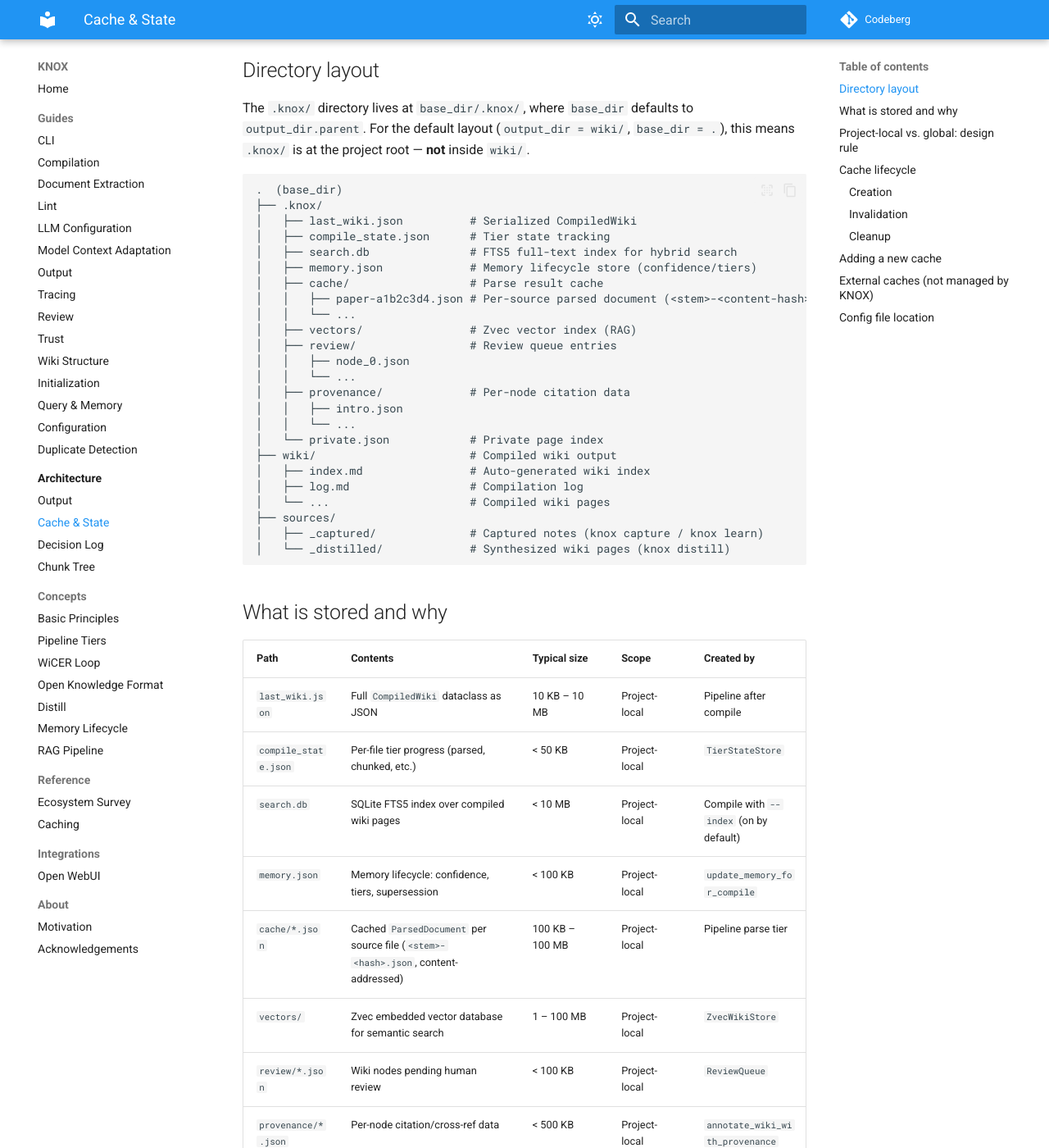
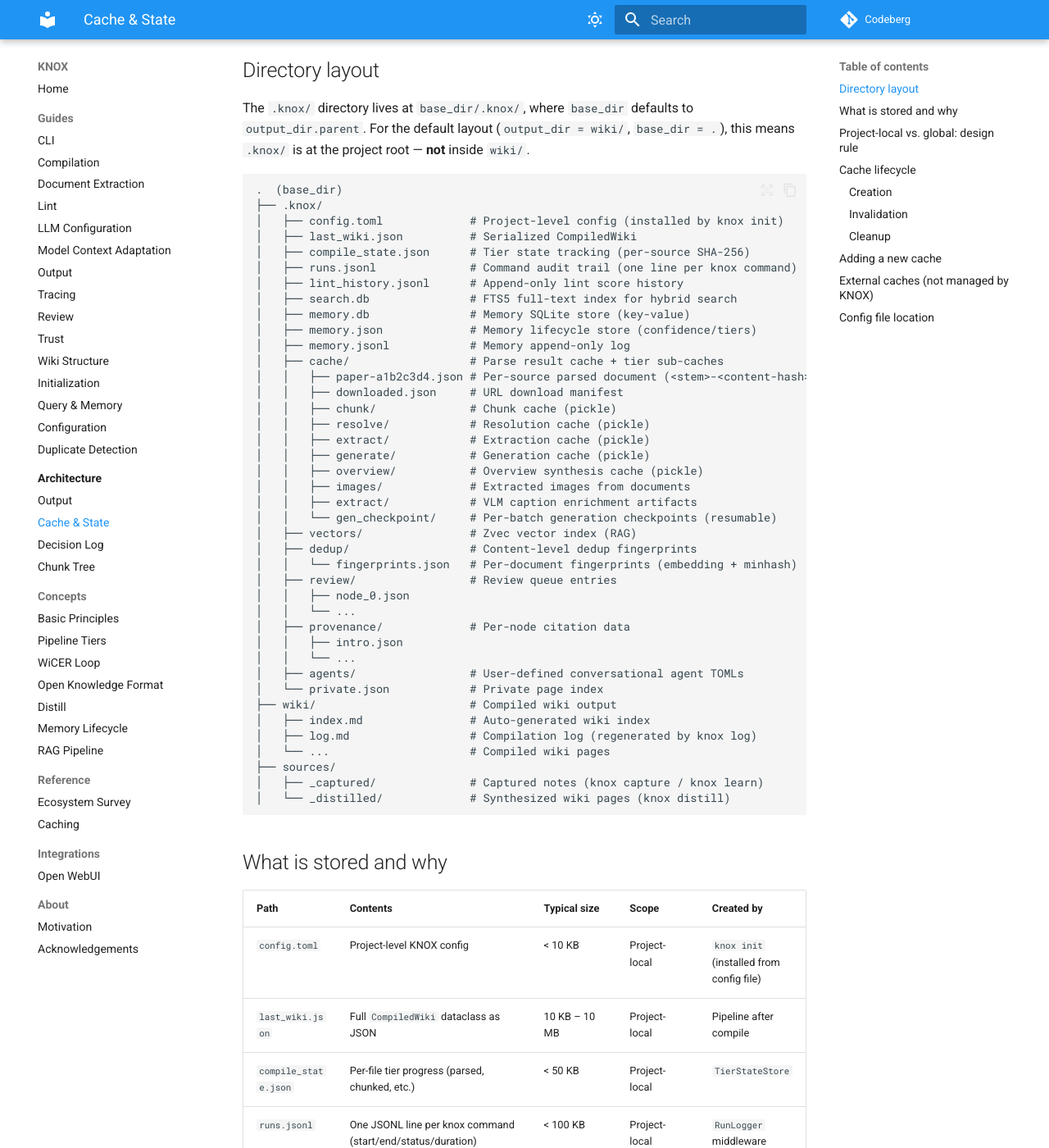
Before and after one commit to jr2804/kompend, an MkDocs documentation site: the page built from docs/architecture/cache.md, in a window 1280 px wide and 1400 px high, scrolled down 243 px. Shown: the whole window at 82% size. Built offline with MkDocs 1.6.1 and Material for MkDocs 9.7.7, drawn with Linux system fonts in a browser that asks for light colours; some of the changed text lies outside the part shown.

Commit message:
docs: update .knox/ directory structure and cache documentation
Add missing entries: config.toml, runs.jsonl, lint_history.jsonl,
memory.db, memory.jsonl, cache sublayers (chunk/resolve/extract/generate/
overview/gen_checkpoint/images), dedup/fingerprints.json, agents/.
Update invalidation table with per-layer, gen_checkpoint, dedup,
runs.jsonl, and lint_history entries.

[skip release]

````diff
--- a/docs/architecture/cache.md
+++ b/docs/architecture/cache.md
@@ -14,24 +14,40 @@ project root — **not** inside `wiki/`.
 ```text
 .  (base_dir)
 ├── .knox/
+│   ├── config.toml             # Project-level config (installed by knox init)
 │   ├── last_wiki.json          # Serialized CompiledWiki
-│   ├── compile_state.json      # Tier state tracking
+│   ├── compile_state.json      # Tier state tracking (per-source SHA-256)
+│   ├── runs.jsonl              # Command audit trail (one line per knox command)
+│   ├── lint_history.jsonl      # Append-only lint score history
 │   ├── search.db               # FTS5 full-text index for hybrid search
+│   ├── memory.db               # Memory SQLite store (key-value)
 │   ├── memory.json             # Memory lifecycle store (confidence/tiers)
-│   ├── cache/                  # Parse result cache
+│   ├── memory.jsonl            # Memory append-only log
+│   ├── cache/                  # Parse result cache + tier sub-caches
 │   │   ├── paper-a1b2c3d4.json # Per-source parsed document (<stem>-<content-hash>)
-│   │   └── ...
+│   │   ├── downloaded.json     # URL download manifest
+│   │   ├── chunk/              # Chunk cache (pickle)
+│   │   ├── resolve/            # Resolution cache (pickle)
+│   │   ├── extract/            # Extraction cache (pickle)
+│   │   ├── generate/           # Generation cache (pickle)
+│   │   ├── overview/           # Overview synthesis cache (pickle)
+│   │   ├── images/             # Extracted images from documents
+│   │   ├── extract/            # VLM caption enrichment artifacts
+│   │   └── gen_checkpoint/     # Per-batch generation checkpoints (resumable)
 │   ├── vectors/                # Zvec vector index (RAG)
+│   ├── dedup/                  # Content-level dedup fingerprints
+│   │   └── fingerprints.json   # Per-document fingerprints (embedding + minhash)
 │   ├── review/                 # Review queue entries
 │   │   ├── node_0.json
 │   │   └── ...
 │   ├── provenance/             # Per-node citation data
 │   │   ├── intro.json
 │   │   └── ...
+│   ├── agents/                 # User-defined conversational agent TOMLs
 │   └── private.json            # Private page index
 ├── wiki/                       # Compiled wiki output
 │   ├── index.md                # Auto-generated wiki index
-│   ├── log.md                  # Compilation log
+│   ├── log.md                  # Compilation log (regenerated by knox log)
 │   └── ...                     # Compiled wiki pages
 ├── sources/
 │   ├── _captured/              # Captured notes (knox capture / knox learn)
@@ -42,14 +58,26 @@ project root — **not** inside `wiki/`.
 
 | Path | Contents | Typical size | Scope | Created by |
 |------|----------|-------------|-------|-----------|
+| `config.toml` | Project-level KNOX config | < 10 KB | Project-local | `knox init` (installed from config file) |
 | `last_wiki.json` | Full `CompiledWiki` dataclass as JSON | 10 KB – 10 MB | Project-local | Pipeline after compile |
 | `compile_state.json` | Per-file tier progress (parsed, chunked, etc.) | < 50 KB | Project-local | `TierStateStore` |
+| `runs.jsonl` | One JSONL line per knox command (start/end/status/duration) | < 100 KB | Project-local | `RunLogger` middleware |
+| `lint_history.jsonl` | Append-only lint scores for trend tracking | < 100 KB | Project-local | `knox lint run` |
 | `search.db` | SQLite FTS5 index over compiled wiki pages | < 10 MB | Project-local | Compile with `--index` (on by default) |
+| `memory.db` | SQLite key-value memory store | < 100 KB | Project-local | `knox memory` commands |
 | `memory.json` | Memory lifecycle: confidence, tiers, supersession | < 100 KB | Project-local | `update_memory_for_compile` |
+| `memory.jsonl` | Memory append-only log | < 100 KB | Project-local | Memory capture/learn commands |
 | `cache/*.json` | Cached `ParsedDocument` per source file (`<stem>-<hash>.json`, content-addressed) | 100 KB – 100 MB | Project-local | Pipeline parse tier |
+| `cache/downloaded.json` | URL download manifest (source URLs + timestamps) | < 10 KB | Project-local | `HTTPDownloader` / `WebCrawler` |
+| `cache/<layer>/*.pkl` | Per-tier caches: chunk, resolve, extract, generate, overview | 1 KB – 100 MB | Project-local | `CacheStore` |
+| `cache/images/` | Extracted images from documents | varies | Project-local | Parser extraction tier |
+| `cache/extract/` | VLM caption enrichment artifacts | < 10 MB | Project-local | VLM enricher |
+| `cache/gen_checkpoint/` | Per-batch generation checkpoints (resumable on crash) | < 10 MB | Project-local | `TwoPhaseCompiler` |
 | `vectors/` | Zvec embedded vector database for semantic search | 1 – 100 MB | Project-local | `ZvecWikiStore` |
+| `dedup/fingerprints.json` | Per-document dedup fingerprints (embedding + minhash) | < 1 MB | Project-local | `DedupOrchestrator` during ingest |
 | `review/*.json` | Wiki nodes pending human review | < 100 KB | Project-local | `ReviewQueue` |
 | `provenance/*.json` | Per-node citation/cross-ref data | < 500 KB | Project-local | `annotate_wiki_with_provenance` |
+| `agents/*.toml` | User-defined conversational agent definitions | < 10 KB | Project-local | `knox agents install` |
 | `private.json` | Index of pages marked private | < 10 KB | Project-local | `mark_wiki_private` |
 
 ## Project-local vs. global: design rule
@@ -86,11 +114,16 @@ the KNOX project template).
 | Cache | When it becomes stale | What to do |
 |-------|----------------------|-----------|
 | `cache/*.json` | Source file modified or `--no-cache` flag | Delete `.knox/cache/` or re-run compile |
+| `cache/<layer>/*.pkl` | Source file, model, or config changed | Delete `.knox/cache/<layer>/` or use `--force` |
+| `cache/gen_checkpoint/` | After successful generation completes | Auto-deleted on success; persists on crash for resume |
 | `compile_state.json` | Any source file changes | `--force` flag re-processes everything |
+| `runs.jsonl` | Never (append-only audit trail) | Soft-capped to 500 lines by `RunLogger` |
+| `lint_history.jsonl` | Never (append-only trend data) | Manual cleanup if needed |
 | `last_wiki.json` | After every successful compile | Overwritten automatically |
 | `search.db` | After compile changes node content | Re-run `compile --index` (on by default) |
-| `memory.json` | After every successful compile (when `memory_enabled`) | Overwritten automatically |
+| `memory.db` / `memory.json` | After every successful compile (when `memory_enabled`) | Overwritten automatically |
 | `vectors/` | After compile changes node content | Re-run `--index` |
+| `dedup/fingerprints.json` | New documents added or model changed | Re-runs fingerprinting for new docs only |
 | `review/` | After review actions | Entries removed as they are approved/rejected |
 
 ### Cleanup
````
